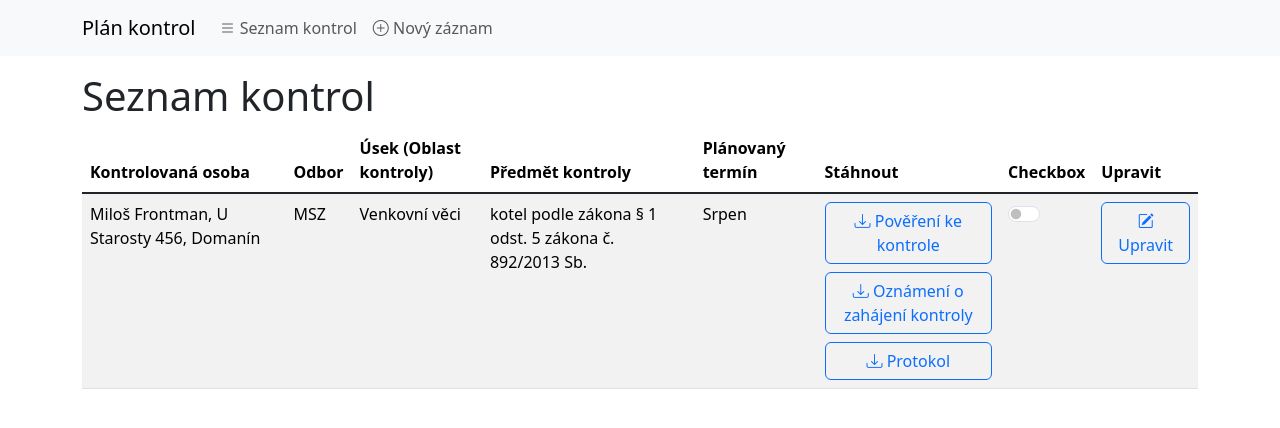
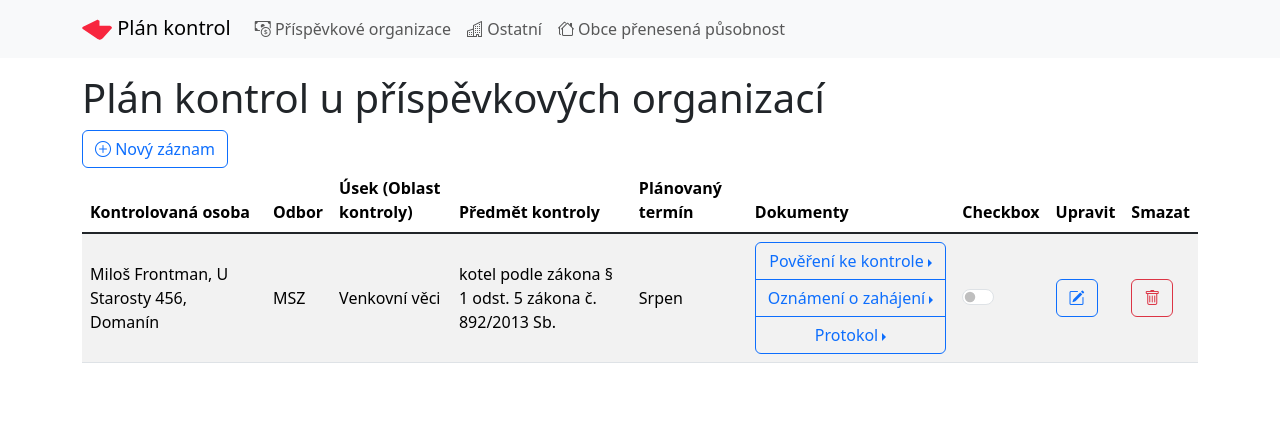
Before and after one commit to BaspelOp/khk-projekt, a SvelteKit app: page /table in a window 1280 px wide. Shown: the top 428 px of the page. Built offline with nearby package versions, Linux system fonts and the light colour scheme.

Commit message:
feat: Design

```diff
--- a/src/app.html
+++ b/src/app.html
@@ -1,5 +1,6 @@
 <!doctype html>
 <html lang="cs">
+
 <head>
 	<meta charset="utf-8" />
 	<meta name="viewport" content="width=device-width, initial-scale=1" />
@@ -11,7 +12,42 @@
 	<link rel="stylesheet" href="/bootstrap-icons.min.css" />
 	%sveltekit.head%
 </head>
+
 <body data-sveltekit-preload-data="hover">
-		<div style="display: contents">%sveltekit.body%</div>
+	<div style="display: contents">
+		<nav class="navbar sticky-top navbar-expand-lg bg-body-tertiary">
+			<div class="container">
+				<a class="navbar-brand" href="/">
+					<img src="/favicon.svg" alt="Logo" width="30" height="30" class="d-inline-block"> Plán kontrol
+				</a>
+				<button class="navbar-toggler" type="button" data-bs-toggle="collapse" data-bs-target="#navbarNav" aria-controls="navbarNav" aria-expanded="false" aria-label="Toggle navigation">
+					<span class="navbar-toggler-icon"></span>
+				</button>
+				<div class="collapse navbar-collapse" id="navbarNav">
+					<ul class="navbar-nav">
+						<li class="nav-item">
+							<a class="nav-link" href="/table">
+								<i class="bi bi-cash-coin"></i> Příspěvkové organizace
+							</a>
+						</li>
+						<li class="nav-item">
+							<a class="nav-link" href="#">
+								<i class="bi bi-buildings"></i> Ostatní
+							</a>
+						</li>
+						<li class="nav-item">
+							<a class="nav-link" href="#">
+								<i class="bi bi-houses"></i> Obce přenesená působnost
+							</a>
+						</li>
+					</ul>
+				</div>
+			</div>
+		</nav>
+		<div class="container my-3">
+			%sveltekit.body%
+		</div>
+	</div>
 </body>
+
 </html>
--- a/src/routes/+layout.svelte
+++ b/src/routes/+layout.svelte
@@ -1,41 +1,5 @@
-<script>
-    import { base } from "$app/paths";
-</script>
-
 <svelte:head>
     <title>Plán kontrol</title>
 </svelte:head>
 
-<nav class="navbar sticky-top navbar-expand-lg bg-body-tertiary">
-    <div class="container">
-        <a class="navbar-brand" href="/">Plán kontrol</a>
-        <button
-            class="navbar-toggler"
-            type="button"
-            data-bs-toggle="collapse"
-            data-bs-target="#navbarNav"
-            aria-controls="navbarNav"
-            aria-expanded="false"
-            aria-label="Toggle navigation"
-        >
-            <span class="navbar-toggler-icon"></span>
-        </button>
-        <div class="collapse navbar-collapse" id="navbarNav">
-            <ul class="navbar-nav">
-                <li class="nav-item">
-                    <a class="nav-link" href="/table"
-                        ><i class="bi bi-list"></i> Seznam kontrol</a
-                    >
-                </li>
-                <li class="nav-item">
-                    <a class="nav-link" href="/table/newRecord"
-                        ><i class="bi bi-plus-circle"></i> Nový záznam</a
-                    >
-                </li>
-            </ul>
-        </div>
-    </div>
-</nav>
-<div class="container my-3">
-    <slot />
-</div>
+<slot />
--- a/src/routes/table/+page.svelte
+++ b/src/routes/table/+page.svelte
@@ -38,9 +38,16 @@
     <title>Seznam kontrol - Plán kontrol</title>
 </svelte:head>
 
-<h1>Seznam kontrol</h1>
+<h1>Plán kontrol u příspěvkových organizací</h1>
+
+<a href="/table/newRecord">
+    <button class="btn btn-outline-primary">
+        <i class="bi bi-plus-circle"></i> Nový záznam
+    </button>
+</a>
+
 <div class="table-responsive">
-    <table class="table table-striped table-hover">
+    <table class="table table-striped table-hover align-middle">
         <thead>
             <tr>
                 <th>Kontrolovaná osoba</th>
@@ -48,9 +55,10 @@
                 <th>Úsek (Oblast kontroly)</th>
                 <th>Předmět kontroly</th>
                 <th>Plánovaný termín</th>
-                <th>Stáhnout</th>
+                <th>Dokumenty</th>
                 <th>Checkbox</th>
                 <th>Upravit</th>
+                <th>Smazat</th>
             </tr>
         </thead>
         <tbody class="table-group-divider">
@@ -62,19 +70,96 @@
                     <td>{zaznam.predmetKontroly}</td>
                     <td>{zaznam.planovanyTermin}</td>
                     <td>
-                        <div class="d-grid gap-2">
-                            <button
-                                class="btn btn-outline-primary"
-                                on:click={() => doPost(zaznam)}
-                                ><i class="bi bi-download"></i> Pověření ke kontrole</button
-                            >
-                            <button class="btn btn-outline-primary"
-                                ><i class="bi bi-download"></i> Oznámení o zahájení
-                                kontroly</button
-                            >
-                            <button class="btn btn-outline-primary"
-                                ><i class="bi bi-download"></i> Protokol</button
-                            >
+                        <div
+                            class="btn-group-vertical"
+                            role="group"
+                            aria-label="Vertical button group"
+                        >
+                            <div class="btn-group dropend" role="group">
+                                <button
+                                    class="btn btn-outline-primary dropdown-toggle"
+                                    type="button"
+                                    data-bs-toggle="dropdown"
+                                    aria-expanded="false"
+                                >
+                                    Pověření ke kontrole
+                                </button>
+                                <ul class="dropdown-menu">
+                                    <li>
+                                        <button
+                                            class="dropdown-item"
+                                            type="button"
+                                        >
+                                            <i class="bi bi-pencil-square"></i> Upravit
+                                        </button>
+                                    </li>
+                                    <li>
+                                        <button
+                                            class="dropdown-item"
+                                            type="button"
+                                            on:click={() => doPost(zaznam)}
+                                        >
+                                            <i class="bi bi-download"></i> Stáhnout
+                                        </button>
+                                    </li>
+                                </ul>
+                            </div>
+                            <div class="btn-group dropend" role="group">
+                                <button
+                                    class="btn btn-outline-primary dropdown-toggle"
+                                    type="button"
+                                    data-bs-toggle="dropdown"
+                                    aria-expanded="false"
+                                >
+                                    Oznámení o zahájení
+                                </button>
+                                <ul class="dropdown-menu">
+                                    <li>
+                                        <button
+                                            class="dropdown-item"
+                                            type="button"
+                                        >
+                                            <i class="bi bi-pencil-square"></i> Upravit
+                                        </button>
+                                    </li>
+                                    <li>
+                                        <button
+                                            class="dropdown-item"
+                                            type="button"
+                                        >
+                                            <i class="bi bi-download"></i> Stáhnout
+                                        </button>
+                                    </li>
+                                </ul>
+                            </div>
+                            <div class="btn-group dropend" role="group">
+                                <button
+                                    class="btn btn-outline-primary dropdown-toggle"
+                                    type="button"
+                                    data-bs-toggle="dropdown"
+                                    aria-expanded="false"
+                                >
+                                    Protokol
+                                </button>
+                                <ul class="dropdown-menu">
+                                    <li>
+                                        <button
+                                            class="dropdown-item"
+                                            type="button"
+                                        >
+                                            <i class="bi bi-pencil-square"></i> Upravit
+                                        </button>
+                                    </li>
+                                    <li>
+                                        <button
+                                            class="dropdown-item"
+                                            type="button"
+                                        >
+                                            <i class="bi bi-download"></i> Stáhnout
+                                        </button>
+                                    </li>
+                                </ul>
+                            </div>
                         </div>
                     </td>
                     <td>
@@ -88,9 +173,14 @@
                                 class="btn btn-outline-primary"
                                 on:click={() => editRow(zaznam)}
                             >
-                                <i class="bi bi-pencil-square"></i> Upravit
+                                <i class="bi bi-pencil-square"></i>
                             </button>
                         </a>
+                    </td>
+                    <td>
+                        <button class="btn btn-outline-danger">
+                            <i class="bi bi-trash"></i>
+                        </button>
                     </td>
                 </tr>
             {/each}
--- a/src/routes/table/editRecord/+page.svelte
+++ b/src/routes/table/editRecord/+page.svelte
@@ -15,7 +15,7 @@
     <title>Upravení záznamu - Plán kontrol</title>
 </svelte:head>
 
-<h1>Edit záznamu</h1>
+<h1>Upravení záznamu</h1>
 <form method="POST" action="?/newZaznam">
     <div class="form-floating my-3">
         <input
```
Lines whose indentation alone changed are shown as unchanged.
